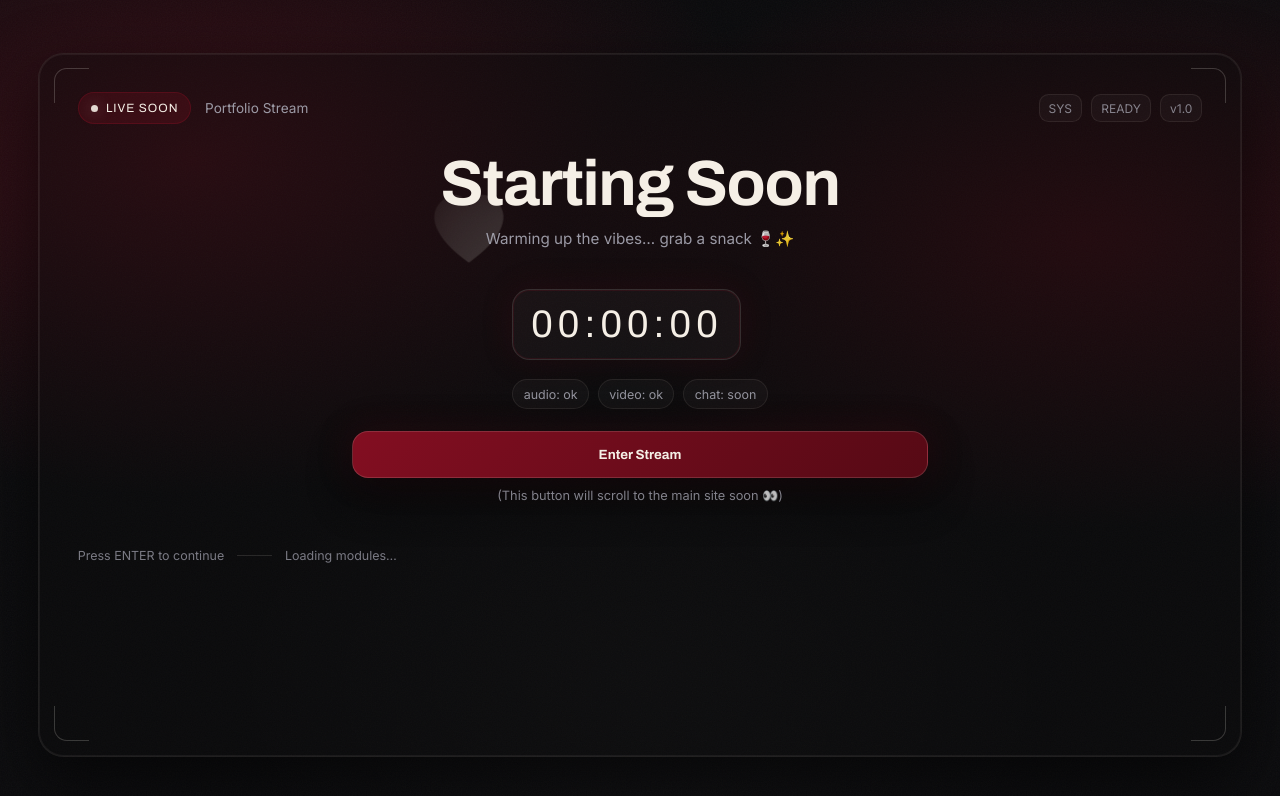
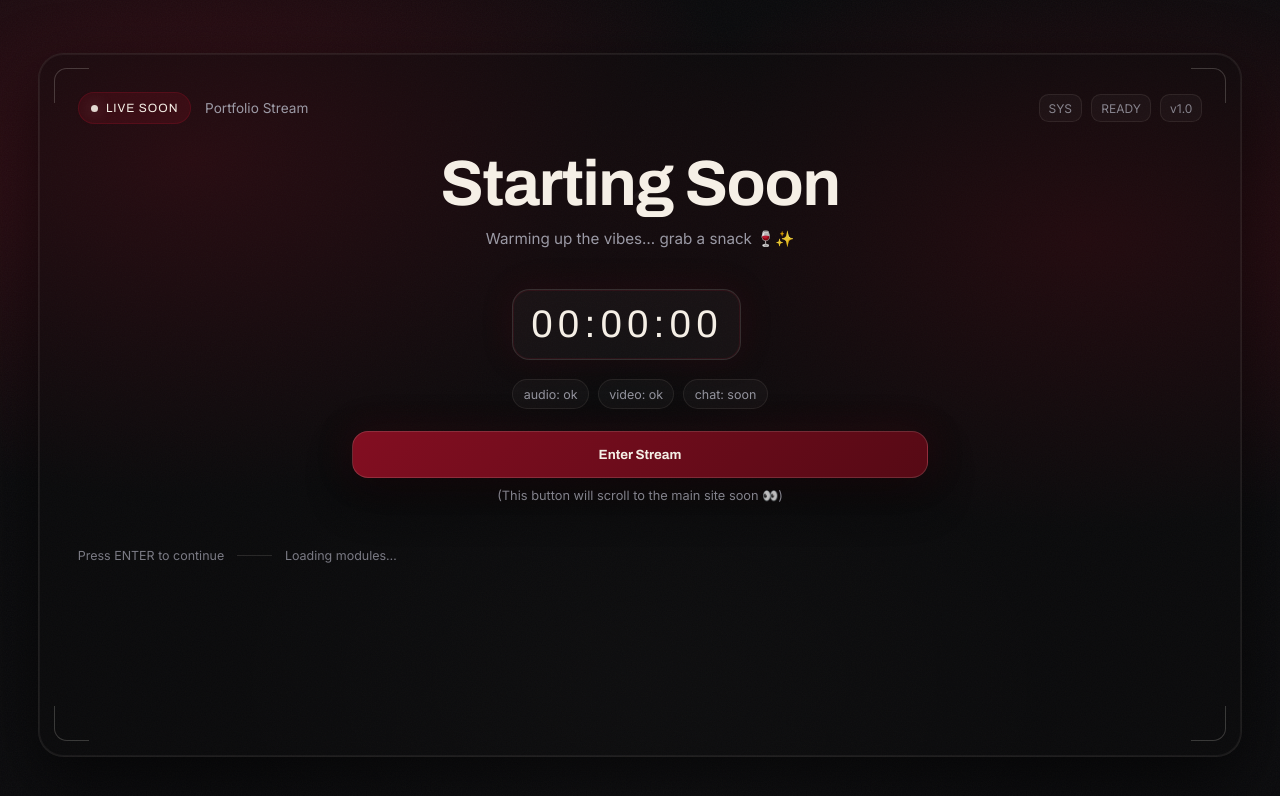
Before and after one commit to Noni-Sts/portfolio, a React (Vite) app in the folder portfolio/: page / in a window 1280 px wide. Shown: the top 796 px of the page. Built offline with nearby package versions, Linux system fonts and the light colour scheme.

Commit message:
CSS + JSX Fix: Hearts Design

```diff
--- a/portfolio/src/components/StartingSoon.jsx
+++ b/portfolio/src/components/StartingSoon.jsx
@@ -7,10 +7,18 @@ export default function StartingSoon() {
       <div className="overlay__noise" aria-hidden="true" />
       <div className="overlay__scanlines" aria-hidden="true" />
 
-      {/* Big heart glow (part of the scene, not a "shape in a card") */}
-      <div className="overlay__heart" aria-hidden="true" />
+      {/* Floating mini hearts (MUST be outside frame so they sit in the scene) */}
+      <div className="overlay__heart" aria-hidden="true">
+        <span className="heart heart--1" />
+        <span className="heart heart--2" />
+        <span className="heart heart--3" />
+        <span className="heart heart--4" />
+        <span className="heart heart--5" />
+        <span className="heart heart--6" />
+        <span className="heart heart--7" />
+      </div>
 
-      {/* Frame = what makes it feel like a stream pack */}
+      {/* Frame = stream overlay */}
       <section className="frame" aria-label="Starting soon overlay frame">
         {/* Corner brackets */}
         <span className="frame__corner frame__corner--tl" aria-hidden="true" />
@@ -25,7 +33,6 @@ export default function StartingSoon() {
               <span className="hud__dot" aria-hidden="true" />
               LIVE SOON
             </span>
-
             <span className="hud__label">Portfolio Stream</span>
           </div>
 
--- a/portfolio/src/index.css
+++ b/portfolio/src/index.css
@@ -138,56 +138,93 @@ body {
    HEART HERO (big + creamy + NOT "three circles")
    We use clip-path so it reads as ONE shape.
    ========================================================= */
+/* =========================================================
+   FLOATING MINI HEARTS (ACTUAL HEART SHAPES)
+   ========================================================= */
+
 .overlay__heart {
   position: absolute;
   inset: 0;
   z-index: 4;
   pointer-events: none;
-
-  display: grid;
-  place-items: center;
 }
 
-/* The heart itself */
-.overlay__heart::before {
-  content: "";
-  width: clamp(16rem, 38vw, 28rem);
+/* Shared heart base */
+.heart {
+  position: absolute;
+  width: clamp(1rem, 1.6vw, 1.6rem);
   aspect-ratio: 1 / 1;
-  border-radius: 2.5rem;
+  opacity: 0.7;
 
-  /* Cream glow with warm tint */
-  background: radial-gradient(
-    circle at 35% 35%,
-    rgba(245, 239, 230, 0.55),
-    rgba(245, 239, 230, 0.18) 45%,
-    rgba(138, 15, 35, 0.12) 70%,
-    rgba(0, 0, 0, 0) 100%
-  );
+  /* soft glow */
+  filter: blur(0.2rem);
+  background: rgba(245, 239, 230, 0.25);
 
-  /* Heart silhouette */
+  /* heart shape */
   clip-path: path(
     "M 50 85 C 15 60, 5 35, 25 20 C 38 10, 48 20, 50 28 C 52 20, 62 10, 75 20 C 95 35, 85 60, 50 85 Z"
   );
 
-  filter: blur(18px);
-  opacity: 0.95;
-
-  /* Keyframes = slow pulse + tiny float (ONLY the heart moves) */
-  animation: heartFloat 6s ease-in-out infinite;
+  animation: floatHeart 6s ease-in-out infinite;
 }
 
-@keyframes heartFloat {
+/* Different sizes + positions + speeds */
+.heart--1 {
+  top: 22%;
+  left: 48%;
+  width: clamp(1.2rem, 2vw, 2rem);
+  opacity: 0.45;
+  animation-duration: 7s;
+}
+
+.heart--2 {
+  top: 35%;
+  left: 62%;
+  width: clamp(0.9rem, 1.4vw, 1.4rem);
+  opacity: 0.6;
+  animation-duration: 6s;
+  animation-delay: -1s;
+}
+
+.heart--3 {
+  top: 55%;
+  left: 42%;
+  width: clamp(0.8rem, 1.2vw, 1.2rem);
+  opacity: 0.55;
+  animation-duration: 8s;
+  animation-delay: -2.5s;
+}
+
+.heart--4 {
+  top: 28%;
+  left: 72%;
+  width: clamp(0.7rem, 1.1vw, 1.1rem);
+  opacity: 0.35;
+  animation-duration: 9s;
+  animation-delay: -3s;
+}
+
+.heart--5 {
+  top: 68%;
+  left: 58%;
+  width: clamp(0.85rem, 1.3vw, 1.3rem);
+  opacity: 0.4;
+  animation-duration: 7.5s;
+  animation-delay: -1.8s;
+}
+
+@keyframes floatHeart {
   0% {
-    transform: translateY(0rem) scale(0.98);
-    opacity: 0.78;
+    transform: translateY(0rem) scale(1);
+    opacity: 0.35;
   }
   50% {
-    transform: translateY(-0.6rem) scale(1.04);
-    opacity: 0.95;
+    transform: translateY(-0.9rem) scale(1.08);
+    opacity: 0.75;
   }
   100% {
-    transform: translateY(0rem) scale(0.98);
-    opacity: 0.78;
+    transform: translateY(0rem) scale(1);
+    opacity: 0.35;
   }
 }
 
@@ -434,7 +471,12 @@ body {
 
 .cta:hover {
   transform: translateY(-0.12rem);
-  opacity: 0.98;
+  opacity: 1;
+
+  box-shadow:
+    0 1.5rem 3rem rgba(0, 0, 0, 0.45),
+    0 0 2.8rem rgba(138, 15, 35, 0.35),
+    0 0 1.2rem rgba(245, 239, 230, 0.08);
 }
 
 .cta:active {
```
